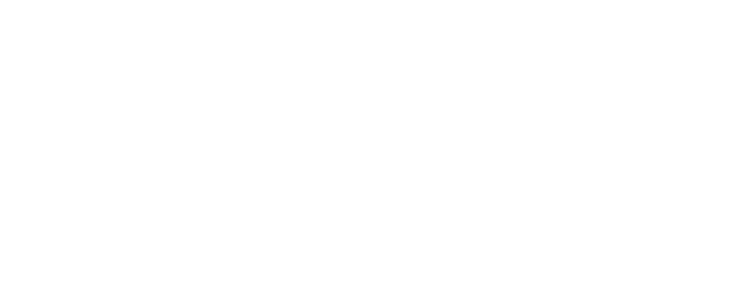
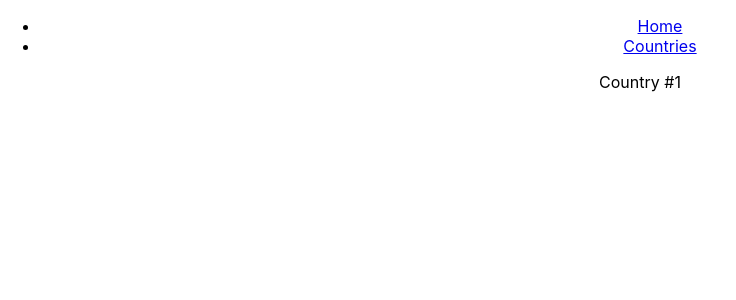
Before and after one commit to shawnantonucci/Scoutbase-CC, a React (Create React App) app in the folder front-end/client/: page /countries/1 in a window 1280 px wide. Shown: the top 300 px of the page, without its empty margins (0-736 px from the left). Built offline with nearby package versions, Linux system fonts and the light colour scheme.

Commit message:
added a single country route with code params

```diff
--- a/front-end/client/src/App.js
+++ b/front-end/client/src/App.js
@@ -3,12 +3,14 @@
 import { Route} from "react-router-dom";
 import Links from "./components/Links"
 import Countries from "./components/Countries"
+import SingleCountry from "./components/SingleCountry"
 
 function App() {
   return (
     <div className="App">
       <Route path="/" exact component={Links} />
       <Route path="/countries" exact component={Countries} />
+      <Route path="/countries/:code" exact component={SingleCountry} />
     </div>
   );
 }
--- /dev/null
+++ b/front-end/client/src/components/SingleCountry.js
@@ -0,0 +1,13 @@
+import React from 'react'
+import Links from './Links'
+
+const SingleCountry = () => {
+    return (
+        <div>
+            <Links />
+            Country #1
+        </div>
+    )
+}
+
+export default SingleCountry
```
